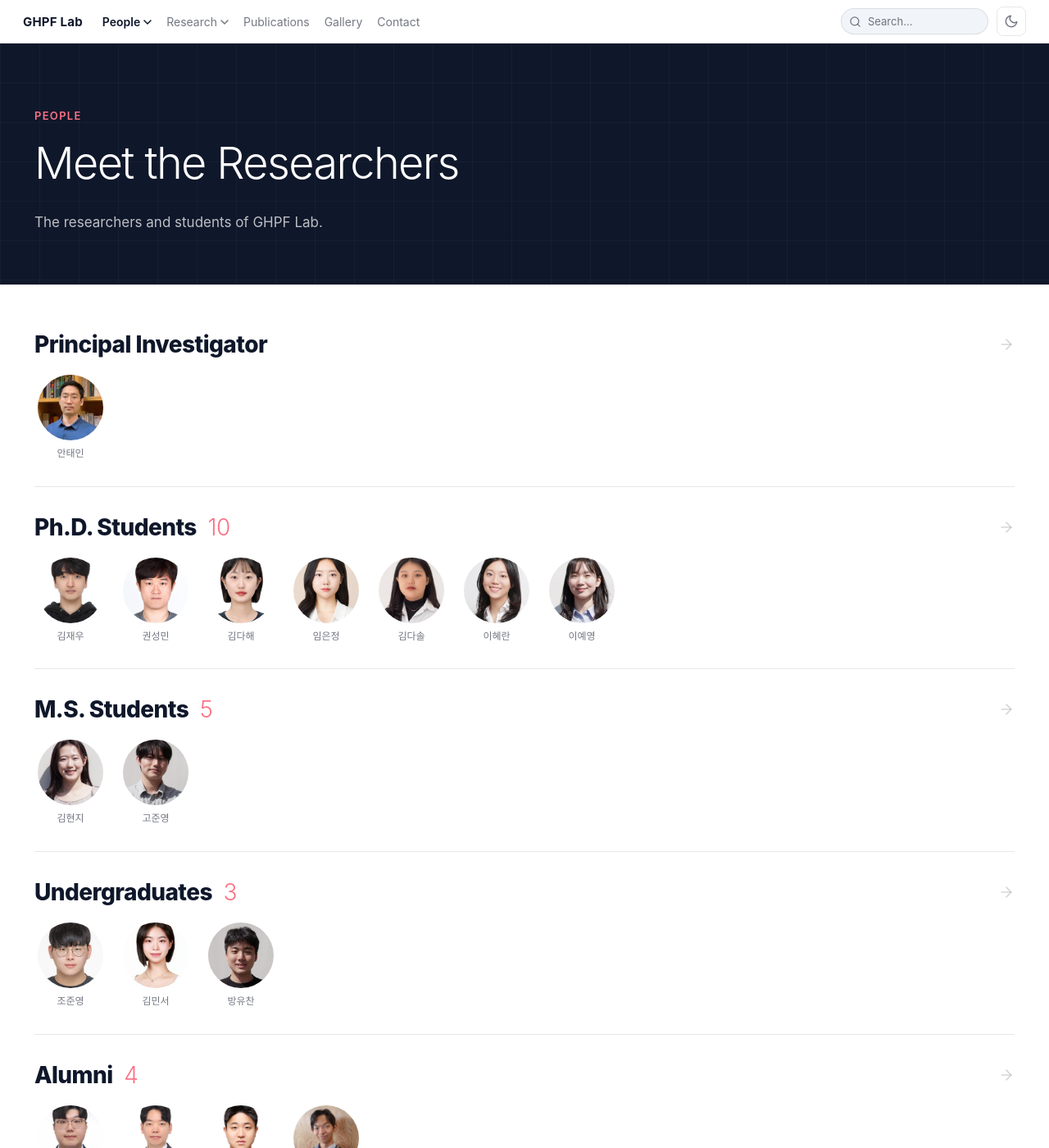
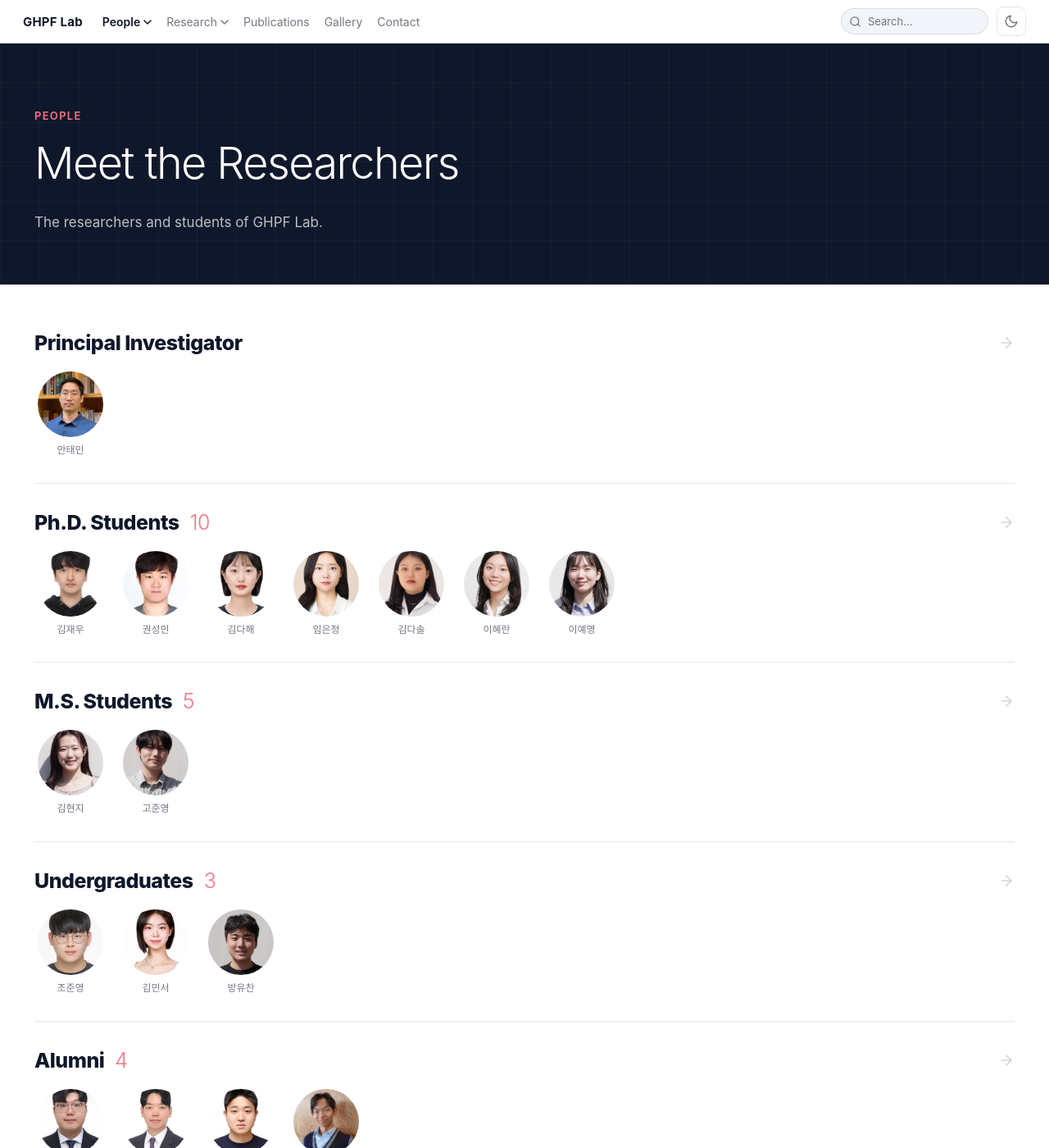
Before and after one commit to snughpf-alt/ghpf-lab-web-final-2, a Jekyll site: the page built from team.md, in a window 1280 px wide and 1400 px high. Shown: the whole window at 82% size. Built offline with Jekyll 4.4.1, drawn with Linux system fonts in a browser that asks for light colours; some web fonts are replaced.

Commit message:
Reduce People and Research landing title sizes to 25px (kept in sync)

```diff
--- a/assets/css/site.scss
+++ b/assets/css/site.scss
@@ -1934,7 +1934,7 @@ a:hover{color:var(--accent)}
 }
 
 .rblock__title{
-  font-size:28px;
+  font-size:25px;
   font-weight:800;
   line-height:1.2;
   letter-spacing:-.02em;
@@ -3519,7 +3519,7 @@ a:hover{color:var(--accent)}
 }
 
 .mosaic-group__title{
-  font-size:28px;
+  font-size:25px;
   font-weight:800;
   margin:0;
   color:var(--text);
```
